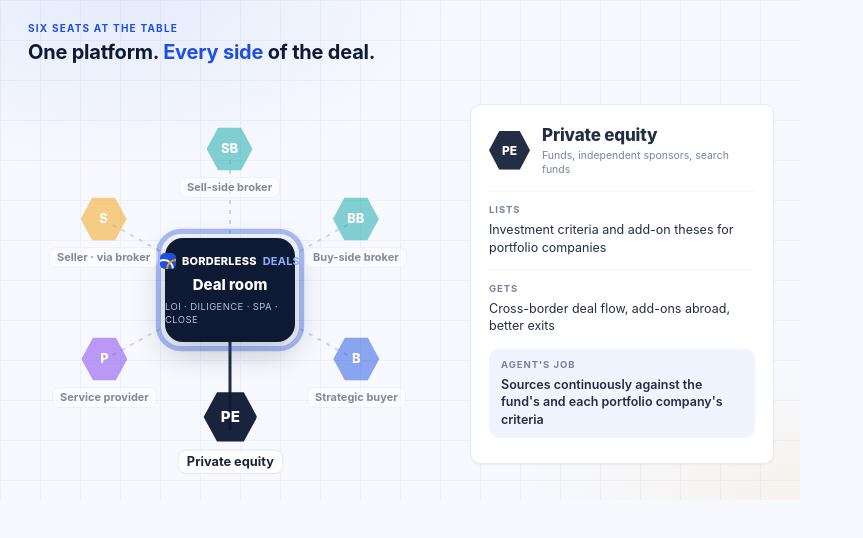
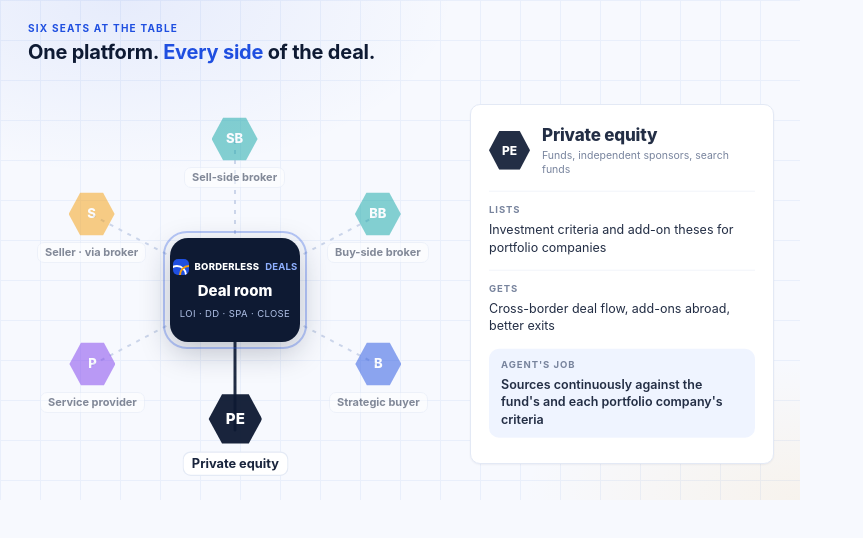
Before and after one commit to dash1133/BorderlessDeals, a plain HTML site: page visuals/src/personas.html in a window 1280 px wide. Shown: the whole page, without its empty margins (0-863 px from the left). Drawn offline with Linux system fonts and the light colour scheme.

Commit message:
Add stage-gates, services, AI-assistant and personas GIFs; align roadmap H3 wording
Co-Authored-By: Claude Opus 5.5 <noreply@anthropic.com>
Claude-Session: https://claude.ai/code/session_013sJALjyn2FyxQTA8AYsoWu

```diff
--- a/visuals/src/personas.html
+++ b/visuals/src/personas.html
@@ -10,12 +10,12 @@ svg.ov{position:absolute;left:0;top:0;width:800px;height:500px}
 @keyframes hl{0%{opacity:.5;transform:scale(1)}12%{opacity:1;transform:scale(1.18)}88%{opacity:1;transform:scale(1.18)}100%{opacity:.5;transform:scale(1)}}
 .node .agent{width:46px;height:46px;font-size:13px}
 .node .nm{font-size:11px;font-weight:700;background:#fff;border:1px solid var(--line);border-radius:7px;padding:2px 7px;white-space:nowrap}
-.hub{position:absolute;left:230px;top:290px;width:130px;height:104px;margin:-52px 0 0 -65px;border-radius:18px;background:var(--ink);color:#fff;
+.hub{position:absolute;left:235px;top:290px;width:130px;height:104px;margin:-52px 0 0 -65px;border-radius:18px;background:var(--ink);color:#fff;
   display:flex;flex-direction:column;align-items:center;justify-content:center;gap:6px;box-shadow:0 10px 30px rgba(14,26,51,.25);animation:pop .5s .5s both}
 .hub .logo{color:#fff}.hub .logo b{color:#8FB0FF}
 .hub .t{font-weight:800;font-size:15px}
 .hub .s{font-size:9.5px;color:#AFC0E6;letter-spacing:.04em}
-.hub::before{content:"";position:absolute;inset:-6px;border-radius:22px;border:2px solid rgba(31,79,224,.35);animation:pulse 1.6s ease-out infinite}
+.hub::before{content:"";position:absolute;inset:-7px;border-radius:24px;border:2px solid rgba(31,79,224,.3)}
 .job{position:absolute;left:470px;top:104px;width:304px;height:360px;padding:0}
 .blk{position:absolute;inset:0;padding:18px 18px;opacity:0;animation:show 1.3s var(--d) both}
 @keyframes show{0%{opacity:0;transform:translateY(8px)}12%{opacity:1;transform:none}88%{opacity:1;transform:none}100%{opacity:0;transform:translateY(-6px)}}
@@ -35,25 +35,25 @@ svg.ov{position:absolute;left:0;top:0;width:800px;height:500px}
     <h2>One platform. <em>Every side</em> of the deal.</h2></div>
 
   <svg class="ov" viewBox="0 0 800 500">
-    <line class="ln" x1="230" y1="150" x2="230" y2="290"/><line class="ln" x1="356" y1="220" x2="230" y2="290"/>
-    <line class="ln" x1="356" y1="360" x2="230" y2="290"/><line class="ln" x1="230" y1="430" x2="230" y2="290"/>
-    <line class="ln" x1="104" y1="360" x2="230" y2="290"/><line class="ln" x1="104" y1="220" x2="230" y2="290"/>
-    <line class="lh" style="--d:1s;stroke:var(--teal)" x1="230" y1="150" x2="230" y2="290"/>
-    <line class="lh" style="--d:2.3s;stroke:var(--teal)" x1="356" y1="220" x2="230" y2="290"/>
-    <line class="lh" style="--d:3.6s;stroke:var(--blue)" x1="356" y1="360" x2="230" y2="290"/>
-    <line class="lh" style="--d:4.9s;stroke:var(--ink)" x1="230" y1="430" x2="230" y2="290"/>
-    <line class="lh" style="--d:6.2s;stroke:var(--violet)" x1="104" y1="360" x2="230" y2="290"/>
-    <line class="lh" style="--d:7.5s;stroke:var(--saffron)" x1="104" y1="220" x2="230" y2="290"/>
+    <line class="ln" x1="235" y1="140" x2="235" y2="290"/><line class="ln" x1="378" y1="215" x2="235" y2="290"/>
+    <line class="ln" x1="378" y1="365" x2="235" y2="290"/><line class="ln" x1="235" y1="430" x2="235" y2="290"/>
+    <line class="ln" x1="92" y1="365" x2="235" y2="290"/><line class="ln" x1="92" y1="215" x2="235" y2="290"/>
+    <line class="lh" style="--d:1s;stroke:var(--teal)" x1="235" y1="140" x2="235" y2="290"/>
+    <line class="lh" style="--d:2.3s;stroke:var(--teal)" x1="378" y1="215" x2="235" y2="290"/>
+    <line class="lh" style="--d:3.6s;stroke:var(--blue)" x1="378" y1="365" x2="235" y2="290"/>
+    <line class="lh" style="--d:4.9s;stroke:var(--ink)" x1="235" y1="430" x2="235" y2="290"/>
+    <line class="lh" style="--d:6.2s;stroke:var(--violet)" x1="92" y1="365" x2="235" y2="290"/>
+    <line class="lh" style="--d:7.5s;stroke:var(--saffron)" x1="92" y1="215" x2="235" y2="290"/>
   </svg>
 
-  <div class="hub"><span class="logo"><span class="mk"></span>BORDERLESS <b>DEALS</b></span><span class="t">Deal room</span><span class="s">LOI · DILIGENCE · SPA · CLOSE</span></div>
+  <div class="hub"><span class="logo" style="font-size:9.5px"><span class="mk"></span>BORDERLESS <b>DEALS</b></span><span class="t">Deal room</span><span class="s">LOI · DD · SPA · CLOSE</span></div>
 
-  <div class="node" style="left:230px;top:150px;--p:.55s;--d:1s"><div class="in2"><span class="agent broker">SB</span><span class="nm">Sell-side broker</span></div></div>
-  <div class="node" style="left:356px;top:220px;--p:.62s;--d:2.3s"><div class="in2"><span class="agent broker">BB</span><span class="nm">Buy-side broker</span></div></div>
-  <div class="node" style="left:356px;top:360px;--p:.69s;--d:3.6s"><div class="in2"><span class="agent buyer">B</span><span class="nm">Strategic buyer</span></div></div>
-  <div class="node" style="left:230px;top:420px;--p:.76s;--d:4.9s"><div class="in2"><span class="agent pe">PE</span><span class="nm">Private equity</span></div></div>
-  <div class="node" style="left:104px;top:360px;--p:.83s;--d:6.2s"><div class="in2"><span class="agent provider">P</span><span class="nm">Service provider</span></div></div>
-  <div class="node" style="left:104px;top:220px;--p:.9s;--d:7.5s"><div class="in2"><span class="agent seller">S</span><span class="nm">Seller · via broker</span></div></div>
+  <div class="node" style="left:235px;top:140px;--p:.55s;--d:1s"><div class="in2"><span class="agent broker">SB</span><span class="nm">Sell-side broker</span></div></div>
+  <div class="node" style="left:378px;top:215px;--p:.62s;--d:2.3s"><div class="in2"><span class="agent broker">BB</span><span class="nm">Buy-side broker</span></div></div>
+  <div class="node" style="left:378px;top:365px;--p:.69s;--d:3.6s"><div class="in2"><span class="agent buyer">B</span><span class="nm">Strategic buyer</span></div></div>
+  <div class="node" style="left:235px;top:422px;--p:.76s;--d:4.9s"><div class="in2"><span class="agent pe">PE</span><span class="nm">Private equity</span></div></div>
+  <div class="node" style="left:92px;top:365px;--p:.83s;--d:6.2s"><div class="in2"><span class="agent provider">P</span><span class="nm">Service provider</span></div></div>
+  <div class="node" style="left:92px;top:215px;--p:.9s;--d:7.5s"><div class="in2"><span class="agent seller">S</span><span class="nm">Seller · via broker</span></div></div>
 
   <div class="card job in" style="--d:.5s">
     <div class="ph">Every participant has an agent</div>
```
Also changed, not shown: visuals/src/corridors-roadmap.html (+1 -1 lines), site/assets/gif/ai-assistant.gif, site/assets/gif/corridors-roadmap.gif, site/assets/gif/personas.gif (added), visuals/posters/ai-assistant.png, visuals/posters/corridors-roadmap.png, visuals/posters/personas.png (added), 2 other files.
